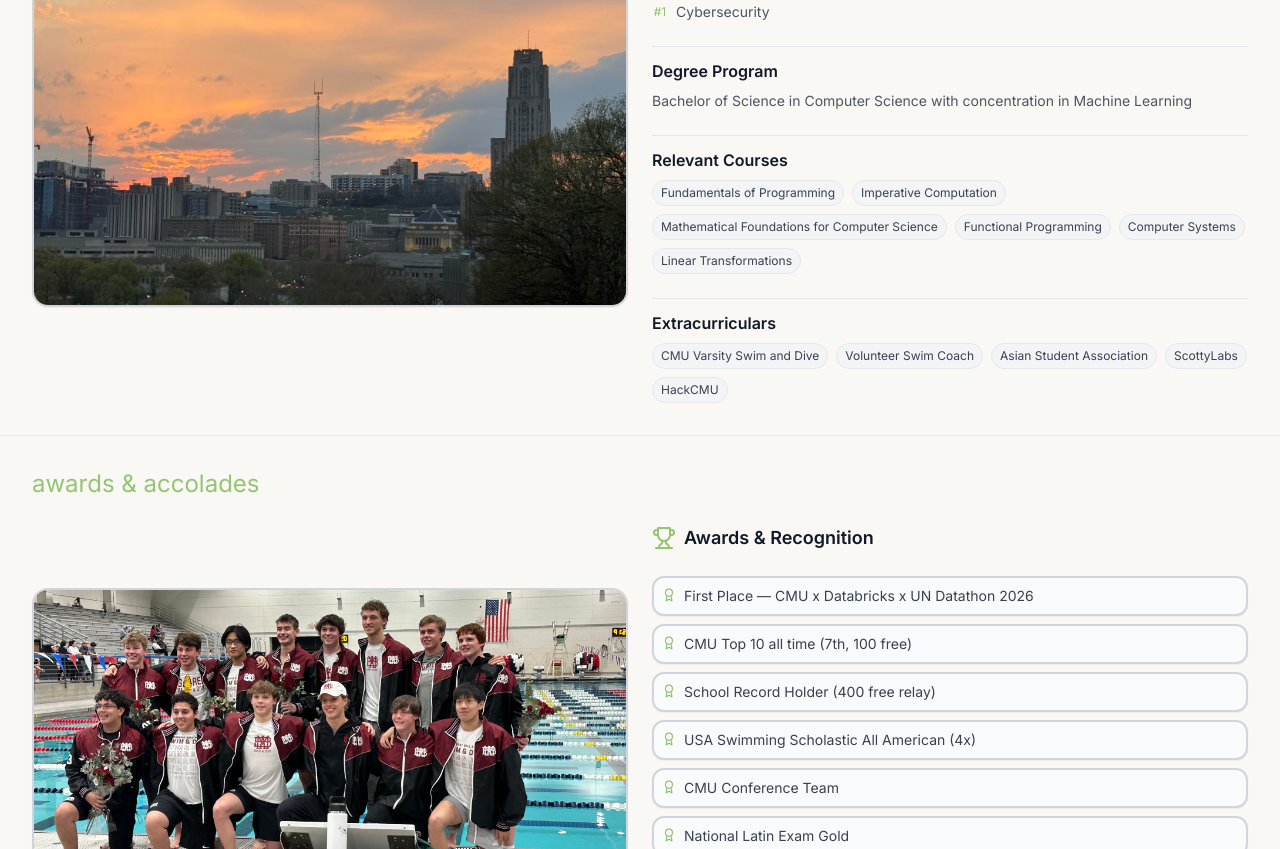
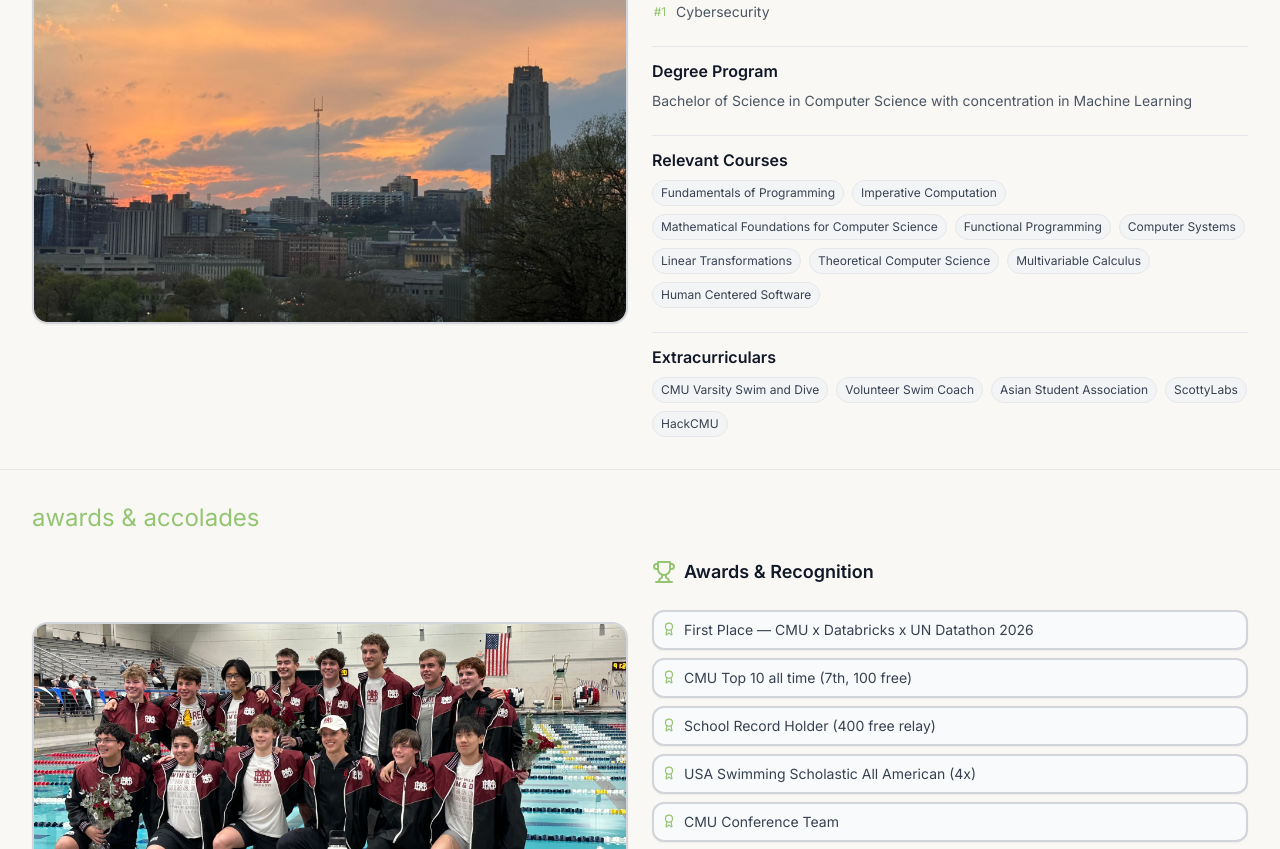
Before and after one commit to todddong/Personal-Website, a Next.js app: page / in a window 1280 px wide. Shown: the part 3651-4500 px from the top of the page. Built offline with nearby package versions, Linux system fonts and the light colour scheme; no server answers.

Commit message:
add theoretical computer science, multivariable calculus, and human centered software to relevant courses

```diff
--- a/components/AboutCMU.tsx
+++ b/components/AboutCMU.tsx
@@ -120,6 +120,9 @@ export default function AboutCMU() {
                   "Functional Programming",
                   "Computer Systems",
                   "Linear Transformations",
+                  "Theoretical Computer Science",
+                  "Multivariable Calculus",
+                  "Human Centered Software",
                 ].map((course, index) => (
                   <span
                     key={index}
```
